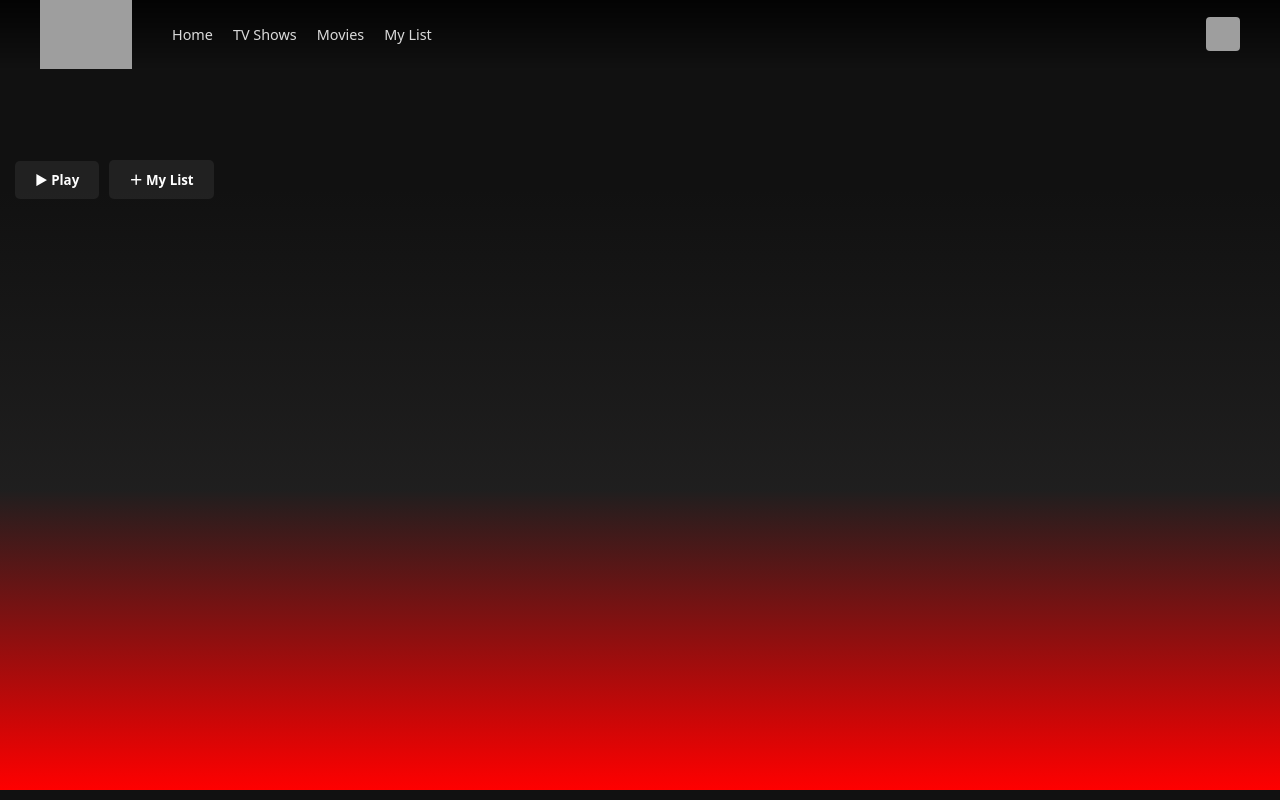
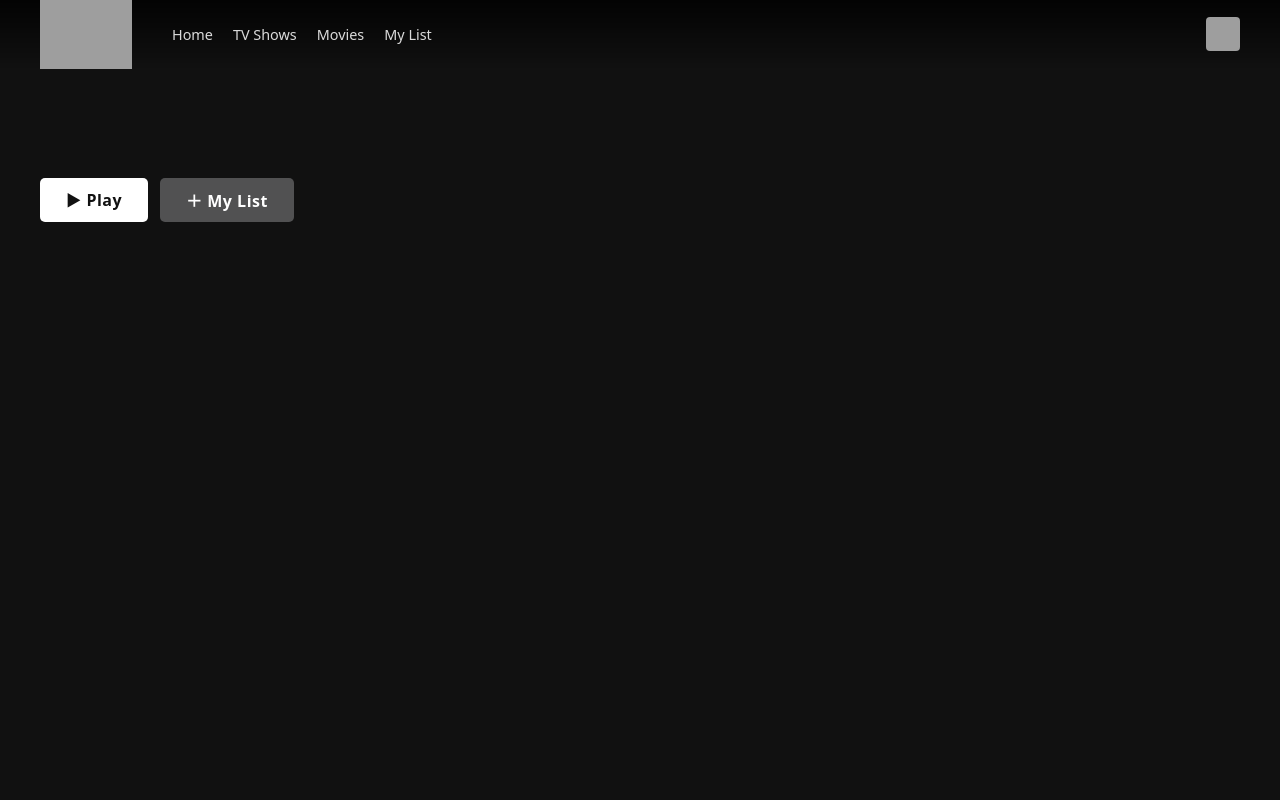
Before and after one commit to Sharath-Pillai/netflix-clone-frontend, a React (Vite) app: page / in a window 1280 px wide. Shown: the top 800 px of the page. Built offline with nearby package versions, Linux system fonts and the light colour scheme; no server answers; grey boxes are pictures that could not be loaded.

Commit message:
banner.css modifed, jsx file also modified

```diff
--- a/src/Components/Banner/Banner.css
+++ b/src/Components/Banner/Banner.css
@@ -1,44 +1,101 @@
-.banner{
-   background-image:url(../../assets/netfilx\ banner.png);
+.banner {
+  height: 100vh;
   background-size: cover;
-    height: 100vh;
+  background-position: center top;
+  background-repeat: no-repeat;
   color: white;
+  position: relative;
 }
-.content{
-    padding-top: 140px;
-    height: 190px;
-    padding-left: 15px;
+
+.banner--loading {
+  background-color: #111;
+  display: flex;
+  align-items: center;
+  justify-content: center;
 }
-.title{
-    font-size: 40px;
+
+.banner__loading {
+  color: #e50914;
+  font-size: 1.5rem;
+  font-weight: 600;
+  letter-spacing: 2px;
+  animation: pulse 1.5s ease-in-out infinite;
+}
+
+@keyframes pulse {
+  0%, 100% { opacity: 1; }
+  50% { opacity: 0.4; }
+}
+
+.content {
+  padding-top: 160px;
+  padding-left: 40px;
+  max-width: 650px;
+}
+
+.title {
+  font-size: 3rem;
   font-weight: 800;
-    padding-bottom: 20px;
+  padding-bottom: 18px;
+  text-shadow: 2px 2px 8px rgba(0,0,0,0.7);
+  line-height: 1.1;
 }
-.button{
-    color: white;
+
+.banner_buttons {
+  display: flex;
+  gap: 12px;
+  margin-bottom: 16px;
+}
+
+.button {
   border: none;
   outline: none;
-    background-color: rgba(51, 51, 51, 0.5);
-    padding-inline: 20px;
-    padding-block: 10px;
+  padding: 10px 26px;
+  font-size: 1rem;
   font-weight: 700;
   border-radius: 5px;
   cursor: pointer;
-    margin-right: 10px;
+  transition: all 0.2s ease;
+  letter-spacing: 0.5px;
 }
-.button:hover{
-color: black;
-background-color: #e6e6e6;
+
+.button--play {
+  background-color: #fff;
+  color: #111;
 }
-.description{
-    width: 500px;
-    padding-top: 13px;
-    font-size: 20px;
-    line-height: 1.3;
-    height: 80px;
+
+.button--play:hover {
+  background-color: rgba(255, 255, 255, 0.75);
+}
+
+.button--list {
+  background-color: rgba(109, 109, 110, 0.7);
+  color: #fff;
+}
+
+.button--list:hover {
+  background-color: rgba(109, 109, 110, 0.4);
+}
+
+.description {
+  padding-top: 8px;
+  font-size: 1.1rem;
+  line-height: 1.5;
+  color: rgba(255, 255, 255, 0.9);
+  text-shadow: 1px 1px 4px rgba(0,0,0,0.8);
   max-width: 560px;
 }
-.fade_bottom{
-    height: 600px;
-    background-image: linear-gradient(180deg,transparent,rgba(40, 39, 39, 0.61),#ff0000);
+
+.fade_bottom {
+  position: absolute;
+  bottom: 0;
+  left: 0;
+  width: 100%;
+  height: 220px;
+  background-image: linear-gradient(
+    to bottom,
+    transparent,
+    rgba(17, 17, 17, 0.6),
+    #111
+  );
 }
--- a/src/Components/Banner/Banner.jsx
+++ b/src/Components/Banner/Banner.jsx
@@ -14,7 +14,7 @@ const Banner = () => {
           `https://api.themoviedb.org/3/trending/all/week?api_key=${API_KEY}&language=en-US`
         );
         const results = response.data.results;
-        // Pick a random movie from the trending list
+        // Showing a random movie from the trending list
         const randomMovie = results[Math.floor(Math.random() * results.length)];
         setMovie(randomMovie);
       } catch (error) {
```
Lines whose indentation alone changed are shown as unchanged.
